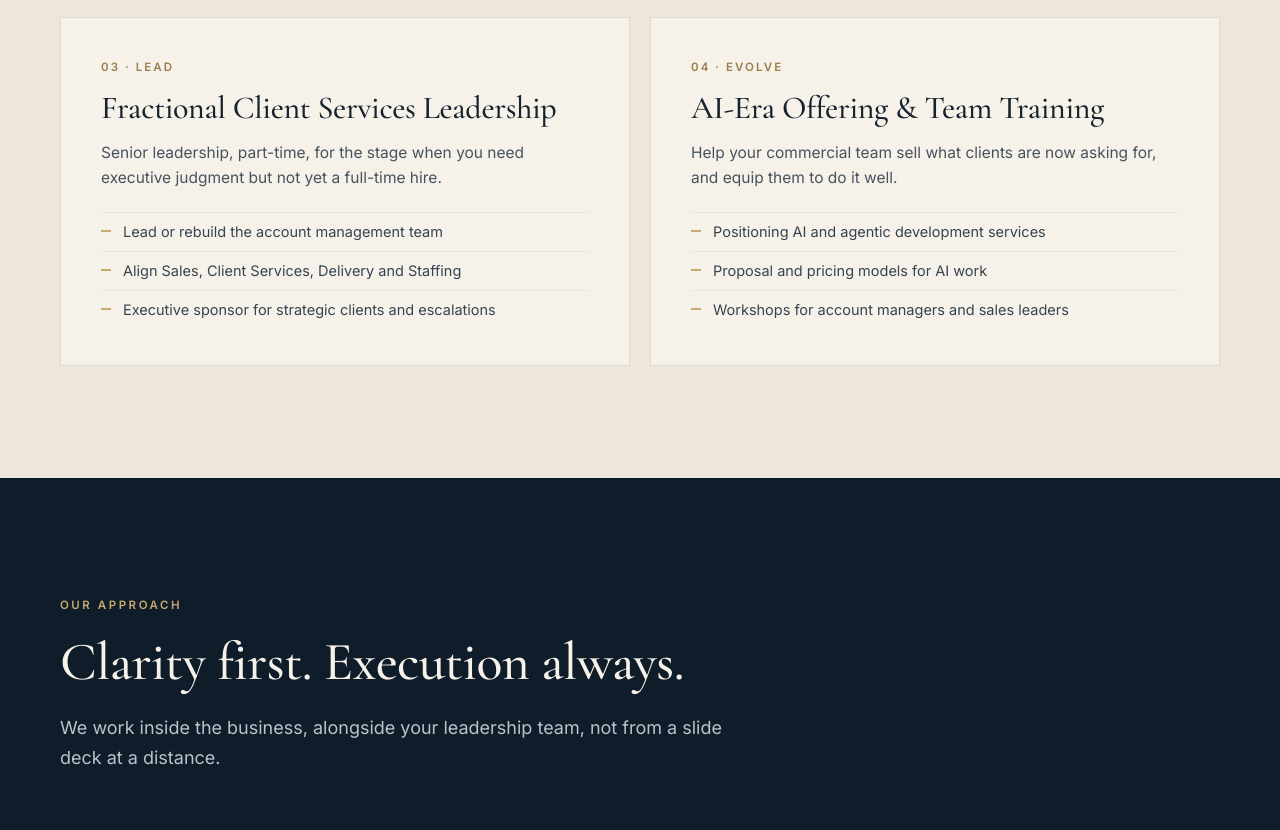
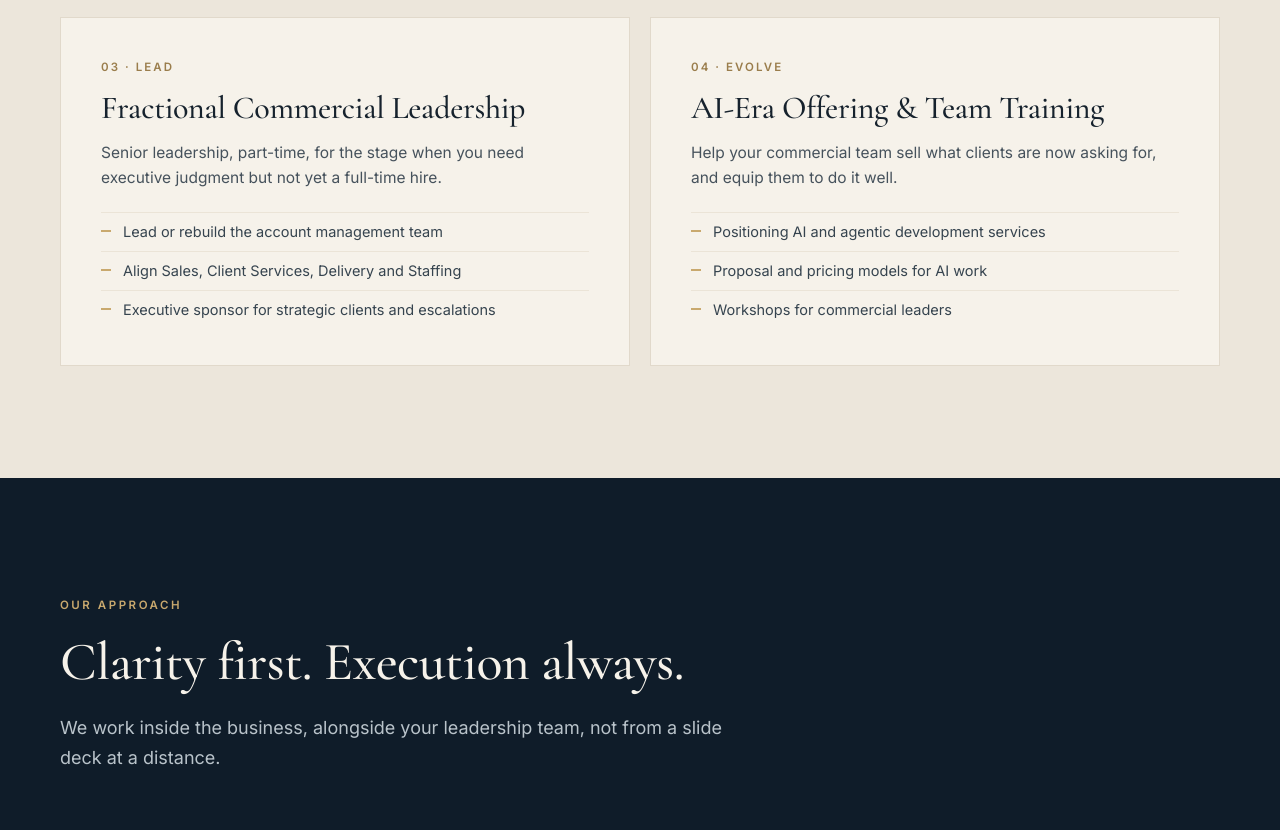
Before and after one commit to melicabrera/mecaadvisory, a plain HTML site: page index.html in a window 1280 px wide. Shown: the part 2480-3310 px from the top of the page. Drawn offline with nearby package versions, Linux system fonts and the light colour scheme.

Commit message:
Rename fractional leadership service and update training workshops
Co-Authored-By: Claude Opus 5.5 <noreply@anthropic.com>
Claude-Session: https://claude.ai/code/session_01ASJafMcXXtF8TDgTWcyuqg

```diff
--- a/index.html
+++ b/index.html
@@ -274,7 +274,7 @@
 
         <article class="service">
           <span class="tag"><span lang="en">03 · Lead</span><span lang="es">03 · Liderar</span></span>
-          <h3><span lang="en">Fractional Client Services Leadership</span><span lang="es">Liderazgo fraccional de Client Services</span></h3>
+          <h3><span lang="en">Fractional Commercial Leadership</span><span lang="es">Liderazgo comercial fraccional</span></h3>
           <p><span lang="en">Senior leadership, part-time, for the stage when you need executive judgment but not yet a full-time hire.</span><span lang="es">Liderazgo senior part-time, para la etapa en la que se necesita criterio ejecutivo pero todavía no una contratación full-time.</span></p>
           <ul>
             <li><span lang="en">Lead or rebuild the account management team</span><span lang="es">Liderar o reconstruir el equipo de account management</span></li>
@@ -290,7 +290,7 @@
           <ul>
             <li><span lang="en">Positioning AI and agentic development services</span><span lang="es">Posicionamiento de servicios de IA y desarrollo agéntico</span></li>
             <li><span lang="en">Proposal and pricing models for AI work</span><span lang="es">Modelos de propuesta y pricing para proyectos de IA</span></li>
-            <li><span lang="en">Workshops for account managers and sales leaders</span><span lang="es">Workshops para account managers y líderes comerciales</span></li>
+            <li><span lang="en">Workshops for commercial leaders</span><span lang="es">Workshops para líderes comerciales</span></li>
           </ul>
         </article>
       </div>
```
